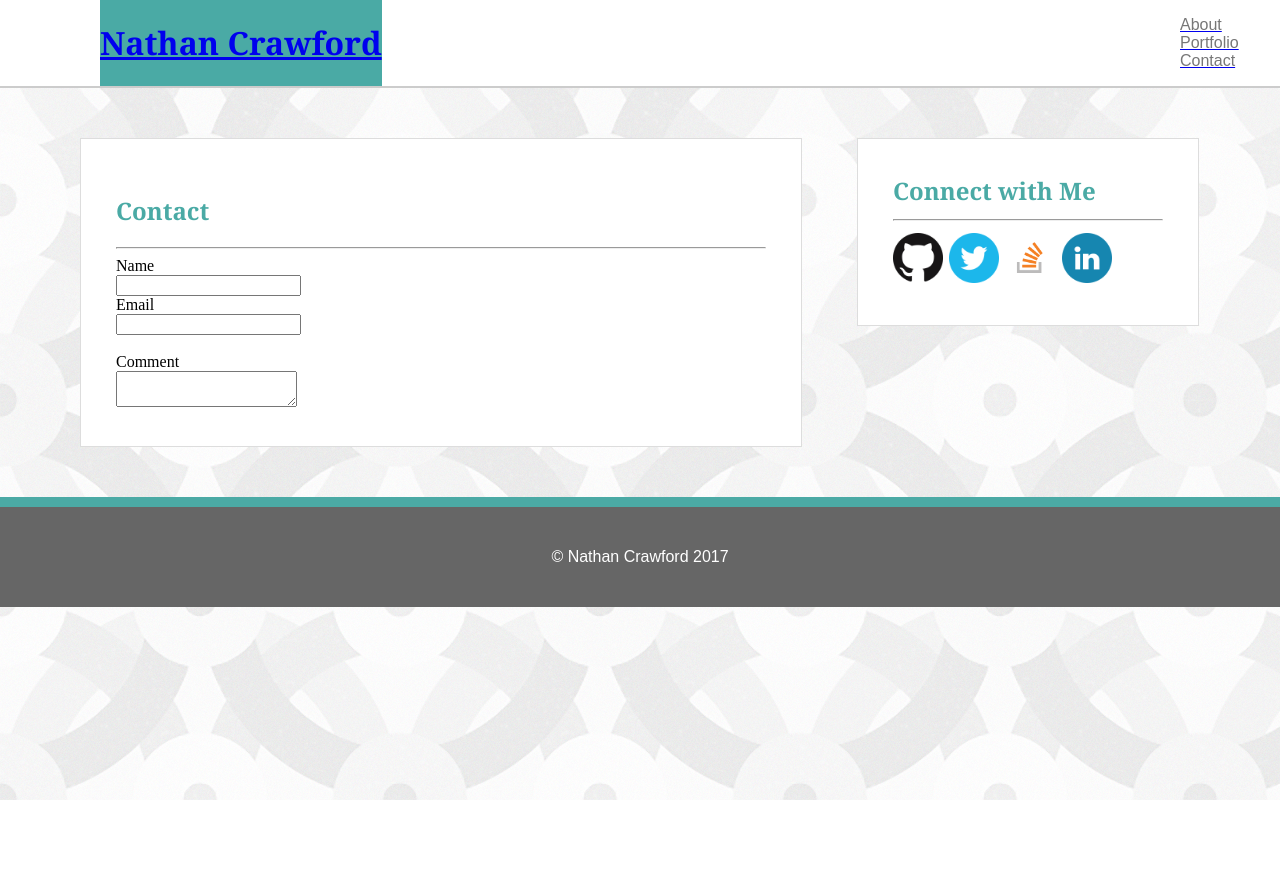
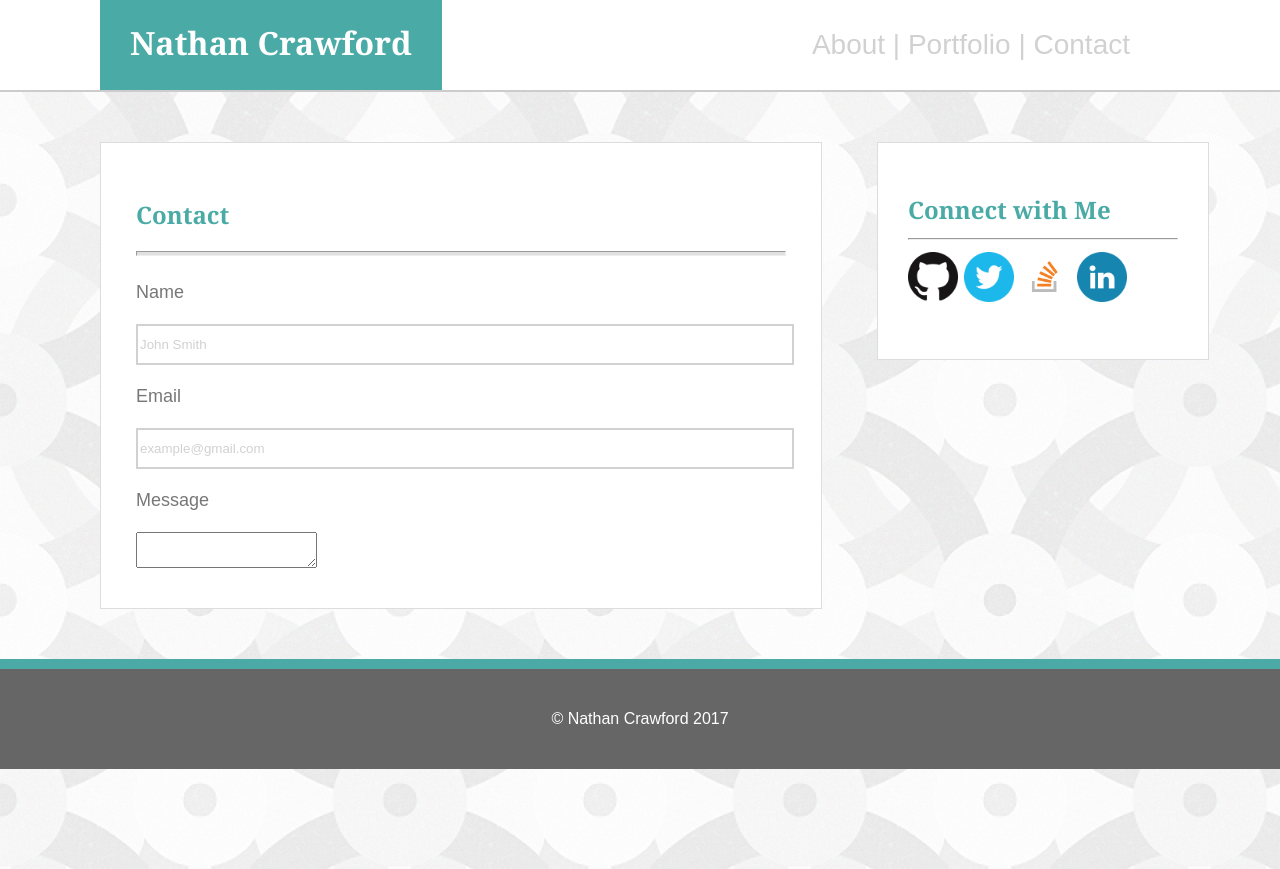
Before and after one commit to ArbutusNate/Basic-Portfolio, a plain HTML site: page contact.html in a window 1280 px wide. Before the commit the page ends 800 px from the top, so only its background shows below. Drawn offline with Linux system fonts and the light colour scheme.

Commit message:
4/25 navbar sort of working

```diff
--- a/assets/css/style.css
+++ b/assets/css/style.css
@@ -1,55 +1,15 @@
-html {
-    position: relative;
-    min-height: 100%;
-}
+/* General */
 body {
 	background-image: url("../images/background.png.png");
 	margin: 0 0 100px;
 }
 p {
+	font-size: 18px;
 	font-family: 'Arial', 'Helvetica Neue', Helvetica, sans-serif;
 	color: #777777;
 }
-#head {
-	width: 100%;
-	background-color: #ffffff;
-	border-bottom: 2px solid #cccccc;
-	overflow: auto;
+ul {display: inline-block;
 }
-.headername {
-	text-align: bottom;
-	font-family: 'Georgia', Times, Times New Roman, serif;
-	margin-left: 100px;
-	float: left;
-	background-color: #4aaaa5;
-}
-.content-wrapper {
-	clear: both;
-	border: 1px solid #dddddd;
-	width: 60%;
-	margin: 50px 35px 50px 80px;
-	padding: 35px;
-	background-color: #ffffff;
-	width: 650px;
-	float: left;
-}
-#connect {
-	background-color: #ffffff;
-	border: 1px solid #dddddd;
-	width: 270px;
-	height: auto;
-	margin: 50px 20px;
-	float: left;
-	padding: 15px 35px;
-}
-#profile {
-	float: left;
-	padding: 0px 20px 10px 0px;
-}
-nav {
-	float: right;
-}
-
 h1 {
 	font-family: 'Georgia', Times, Times New Roman, serif;
 }
@@ -61,17 +21,126 @@ li {
 	font-family: 'Arial', 'Helvetica Neue', Helvetica, sans-serif;
 	color: #777777;
 }
+.content-wrapper {
+	clear: both;
+	border: 1px solid #dddddd;
+	width: 60%;
+	margin: 50px 35px 50px 100px;
+	padding: 35px;
+	background-color: #ffffff;
+	width: 650px;
+	float: left;
+}
+.contentrule {
+	height: 3px;
+	background-color: #e0e0e0;
+}
+/* Header, Footer, and Nav Bar */
+#head {
+	height: 90px;
+	width: 100%;
+	background-color: #ffffff;
+	border-bottom: 2px solid #cccccc;
+	overflow: auto;
+}
+.headername {
+	vertical-align: center;
+	height: 90px;
+	color: white;
+	padding: 0px 30px;
+	text-align: bottom;
+	font-family: 'Georgia', Times, Times New Roman, serif;
+	margin-left: 100px;
+	float: left;
+	background-color: #4aaaa5;
+}
 footer {
 	color: white;
 	font-family: 'Arial', 'Helvetica Neue', Helvetica, sans-serif;
 	text-align: center;
 	clear: both;
 	background-color: #666666;
-	vertical-align: middle;
-    left: 0;
-    bottom: 0;
+
     height: 100px;
     width: 100%;
     border-top: 10px solid #4baaa5;
     line-height: 100px;
 }
+.navbar {
+	height: 90px;
+	width: 270px;
+	line-height: 90px;
+	margin-right: 150px;
+	float: right;
+	background-color: white;
+    text-align: center;
+	font-family: 'Arial', 'Helvetica Neue', Helvetica, sans-serif;
+	color: #d1d1d1;
+	font-size: 28px;
+	text-decoration: none;
+	width: auto;
+}
+a {
+	text-decoration: none;
+	color: #d1d1d1;
+}
+
+/* Connect Box */
+#connect {
+	background-color: #ffffff;
+	border: 1px solid #dddddd;
+	width: 270px;
+	height: auto;
+	margin: 50px 20px;
+	float: left;
+	padding: 30px 30px;
+}
+/* Main Page */
+#profile {
+	float: left;
+	padding: 0px 20px 10px 0px;
+}
+/* Portfolio Page */
+.port-frame {
+	float: left;
+	margin: 15px;
+	height: 205px;
+	width: 275px;
+}
+.port-text {
+	position: relative;
+	bottom: 45%;
+	float: left;
+	text-align: center;
+	line-height: 60px;
+	height: 60px;
+	background-color: #4aaaa5;
+	color: white;
+	font-family: 'Georgia', Times, Times New Roman, serif;
+	font-size: 16px;
+	width: 275px;
+}
+/* Contact Page */
+#contactform {
+	font-size: 18px;
+	font-family: 'Arial', 'Helvetica Neue', Helvetica, sans-serif;
+	color: #777777;
+}
+input {
+	width: 100%;
+	height: 35px;
+	border: 2px solid #d1d1d1;
+	color: #d1d1d1;
+}
+::-webkit-input-placeholder {
+  color: #d1d1d1;
+}
+::-moz-placeholder {
+  color: #d1d1d1;
+}
+:-ms-input-placeholder {
+  color: #d1d1d1;
+}
+:-moz-placeholder {
+  color: #d1d1d1;
+}
--- a/contact.html
+++ b/contact.html
@@ -12,39 +12,55 @@
 			<h1>
 				Nathan Crawford
 			</h1>
+		</a>
 		<nav class="navbar">
-			<ul style="list-style: none;">
+			<tr>
+				<td>
+					<a href="index.html">About |</a>
+				</td>
+				<td>
+					<a href="portfolio.html">Portfolio |</a>
+				</td>
+				<td>
+					<a href="contact.html">Contact</a>
+				</td>
+			</tr>
+			<!-- Original Navbar List
+				<ul style="list-style: none;">
 				<a href="index.html"><li id="aboutbtn">About</li></a>
 				<a href="portfolio.html"><li id="portfoliobtn">Portfolio</li></a>
 				<a href="contact.html"><li id="contactbtn">Contact</li></a>
 			</ul>
+			-->
 		</nav>
 	</div>
 	<div class="content-wrapper">
-		<h2>Contact</h2><hr>
+		<h2>Contact</h2><hr class="contentrule"><br>
 	<!-- Contact Form and Fields <!-->
-		<form>
-			Name<br>
-			<input type="text" name="John Smith"><br>
-			Email<br>
-			<input type="text" name="example@gmail.com">
-		</form><br>
-		Comment<br>
-		<textarea name="comment" form="usrform"></textarea>
+		<form id="contactform">
+			Name<br><br>
+			<input type="text" name="fullname" placeholder="John Smith"><br><br>
+			Email<br><br>
+			<input type="text" name="email" placeholder="example@gmail.com"><br><br>
+			Message<br><br>
+			<textarea name="comment" form="usrform"></textarea>
+		</form> <!-- <br>
+		<p>Message</p>
+		<textarea name="comment" form="usrform"></textarea> -->
 	</div>
 	<!-- Connect Box -->
 	<div id="connect">
 		<h2>
 			Connect with Me <hr>
-			<img src="assets/images/gh-icon-dark.png" width="50px">
-			<img src="assets/images/twit-icon.png" width="50px">
-			<img src="assets/images/so-icon.png" width="50px">
-			<img src="assets/images/linked-icon.png" width="50px">
+			<a href="https://github.com/ArbutusNate" target="_blank"><img src="assets/images/gh-icon-dark.png" width="50px"></a>
+			<a href="https://twitter.com/ArbutusNate" target="_blank"><img src="assets/images/twit-icon.png" width="50px"></a>
+			<a href="http://stackoverflow.com/users/7833943/arbutusnate" target="_blank"><img src="assets/images/so-icon.png" width="50px"></a>
+			<a href="https://www.linkedin.com/in/nathan-crawford-264229139/" target="_blank"><img src="assets/images/linked-icon.png" width="50px"></a>
 		</h2>
 	</div>
 	<!-- Floating Footer <!-->
 	<footer>
-	© Nathan Crawford 2017
+	© Nathan Crawford 2017 </span>
 	</footer>
 </body>
 </html>
```
Also changed, not shown: index.html (+19 -6 lines), portfolio.html (+20 -7 lines).
